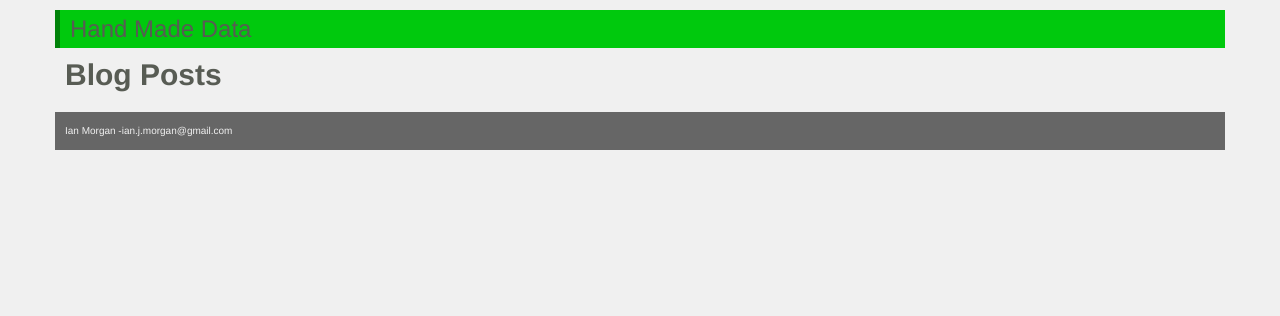
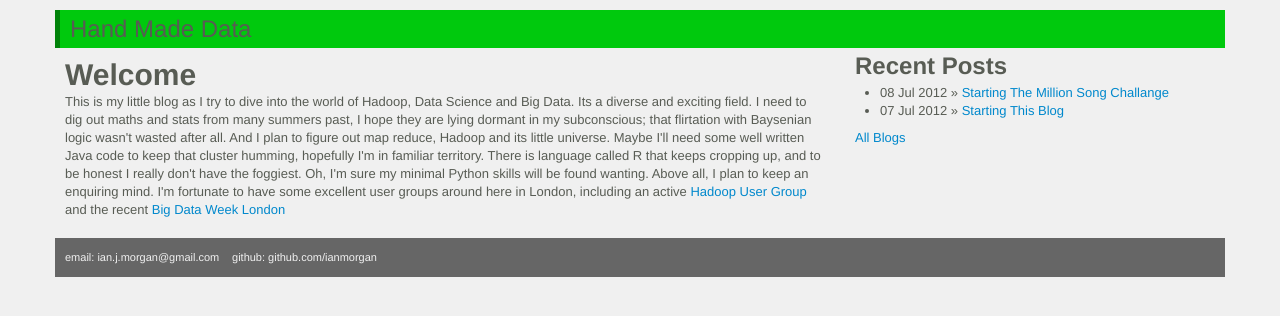
Before and after one commit to ianmorgan/handmadedata.com, a Jekyll site: the page built from index.html, in a window 1280 px wide. Shown: the top 316 px of the page. Built offline with Jekyll 4.4.1, drawn with Linux system fonts in a browser that asks for light colours; Markdown is read by kramdown in place of the engine named in the settings.

Commit message:
updated templates. add new blog enentry

```diff
--- a/_includes/footer.html
+++ b/_includes/footer.html
@@ -1,7 +1,8 @@
 <div class="row">
 	<div class="span12">
 		<div id="footer">
-			Ian Morgan -ian.j.morgan@gmail.com
+			<span>email: ian.j.morgan@gmail.com</span>
+			<span>github: github.com/ianmorgan</span>
 		</div>
 	</div>
 </div>
--- /dev/null
+++ b/_includes/intro.md
@@ -0,0 +1,13 @@
+This is my little blog as I try to dive into the world of Hadoop, Data Science and Big Data.
+
+Its a diverse and exciting field. I need to dig out maths and stats from many summers past, I hope they are lying
+dormant in my subconscious; that flirtation with Baysenian logic wasn't wasted after all. And I plan to figure out
+map reduce, Hadoop and its little universe. Maybe I'll need some well written Java code to keep that cluster humming, hopefully I'm in
+familiar territory. There is
+language called R that keeps cropping up, and to be honest I really don't have the foggiest. Oh, I'm sure my
+minimal Python skills will be found wanting.
+
+Above all, I plan to keep an enquiring mind.
+
+I'm fortunate to have some excellent user groups around here in London, including an active <a href="http://www.meetup.com/hadoop-users-group-uk/">Hadoop User Group</a>
+and the recent <a href="http://bigdataweek.com/">Big Data Week London</a>
--- a/_layouts/default.html
+++ b/_layouts/default.html
@@ -3,6 +3,7 @@
 	<head>
 		<title>
 			Hand Made Data
+			<meta name="google-site-verification" content="9Prpn9nTZL8cv62Cf9p70Mf34vCr5nBlygoQZ_3vHtA" />
 		</title>
 		{% include html_head.html %}
 
--- a/_layouts/post.html
+++ b/_layouts/post.html
@@ -26,19 +26,22 @@
 				</div>
 			</div>
 
-			<div id="related">
+			<div class="span4">
+			<div id="posts">
 				<h2>
-					Related Posts
+					Recent Posts
 				</h2>
 				<ul class="posts">
-					<li style="list-style: none">{% for post in site.related_posts limit:3 %}
+					<li style="list-style: none">{% for post in site.posts order limit:5 %}
 					</li>
 					<li>
-						<span>{{ post.date | date_to_string }}</span> » <a href="{{%20post.url%20}}">{{ post.title }}</a>
+						<span>{{ post.date | date_to_string }}</span> » <a href="{{ post.url }}">{{ post.title }}</a>
 					</li>
 					<li style="list-style: none">{% endfor %}
 					</li>
 				</ul>
+				<a href="/blogs.html">All Blogs</a>
+			</div>
 			</div>
 		</div>
 		{% include footer.html %}
--- a/assets/css/content.css
+++ b/assets/css/content.css
@@ -4,7 +4,6 @@
 	font-size: 24px;
 	padding:10px;
 	border-left: 5px solid #008209;
-
 }
 
 body {
@@ -24,8 +23,13 @@ body {
 	padding:10px;
 }
 
+#footer span {
+	font-size:11px;
+	padding-right:10px;
+}
 
 
-.debugr {
+
+.debug {
 	border:2px solid red;
 }
--- a/index.html
+++ b/index.html
@@ -1,10 +1,6 @@
 ---
-layout: default
+layout: post
 title:  Hand Made Data
 ---
-<h1>Blog Posts</h1>
-<ul class="posts">
-	{% for post in site.posts %}
-		<li><span>{{ post.date | date_to_string }}</span> &raquo; <a href="{{ post.url }}">{{ post.title }}</a></li>
-	{% endfor %}
-</ul>
+<h1>Welcome</h1>
+{% include intro.md %}
```
Also changed, not shown: _content/intro.md (added, +3 -0 lines), _posts/2012-07-07-starting-this-blog.md (renamed from _posts/2012-07-07-starting-the-million-song-challange.yml, +1 -1 lines), _posts/2012-07-08-starting-the-million-song-challange.md (added, +31 -0 lines), blogs.html (added, +10 -0 lines).
